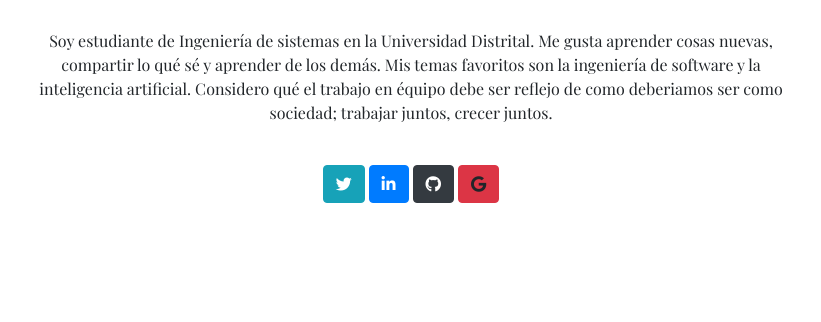
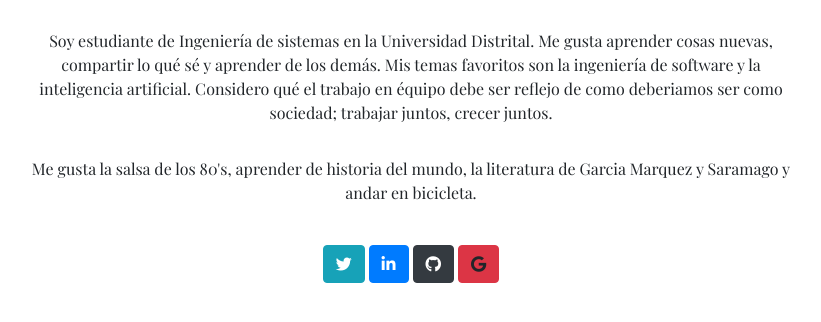
Before and after one commit to jsparadacelis/jsparadacelis.github.io, a plain HTML site: page index.html in a window 1280 px wide. Shown: the part 302-624 px from the top of the page, without its empty margins (229-1050 px from the left). Drawn offline with nearby package versions, Linux system fonts and the light colour scheme.

Commit message:
Update index.html

```diff
--- a/index.html
+++ b/index.html
@@ -39,6 +39,11 @@
                     qué el trabajo en équipo debe ser reflejo de como deberiamos ser como sociedad;
                     trabajar juntos, crecer juntos.
                 </p>
+                <p>
+                    Me gusta la salsa de los 80's, aprender de historia del mundo, la literatura de Garcia Marquez y
+                    Saramago y andar en bicicleta.
+                </p>
+
             </div>
             <div class="social-buttons">
                 <a href="https://twitter.com/jsparadacelis" class="btn btn-info" role="button" aria-pressed="true"><i
```
